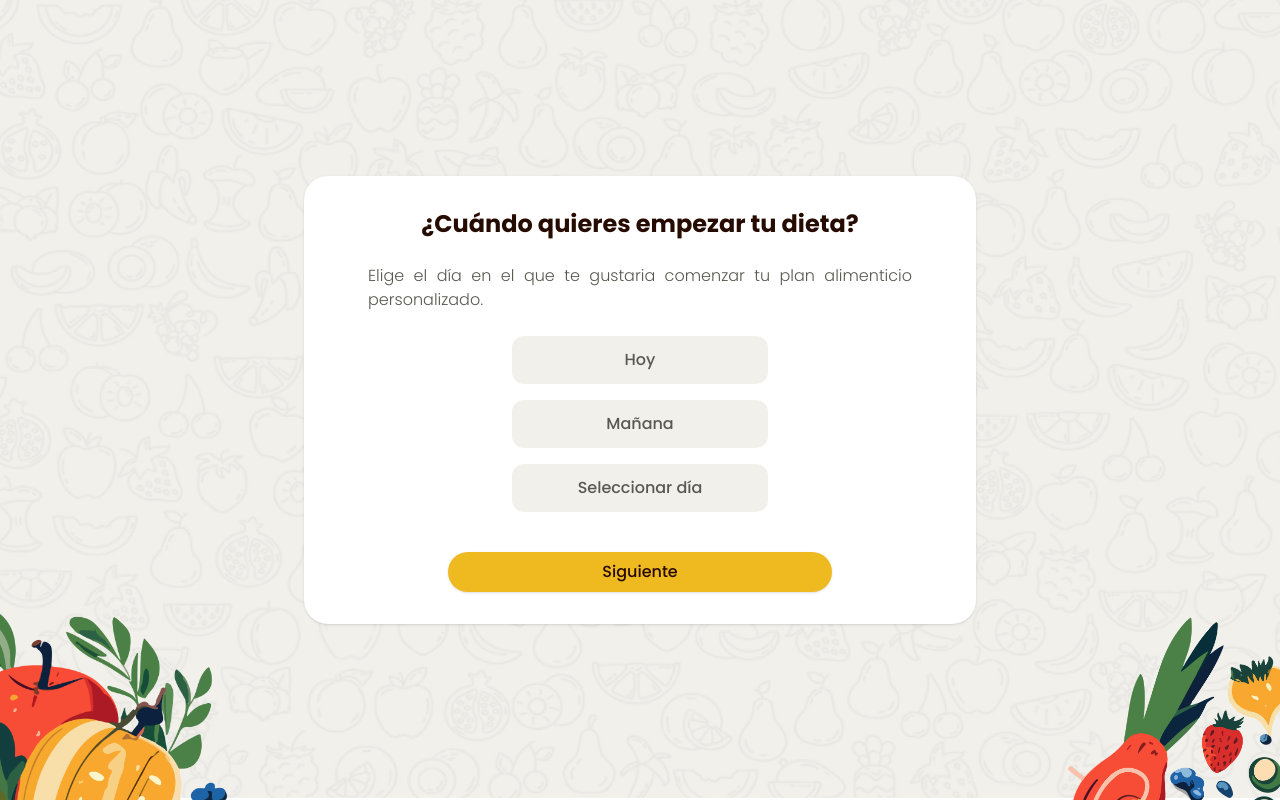
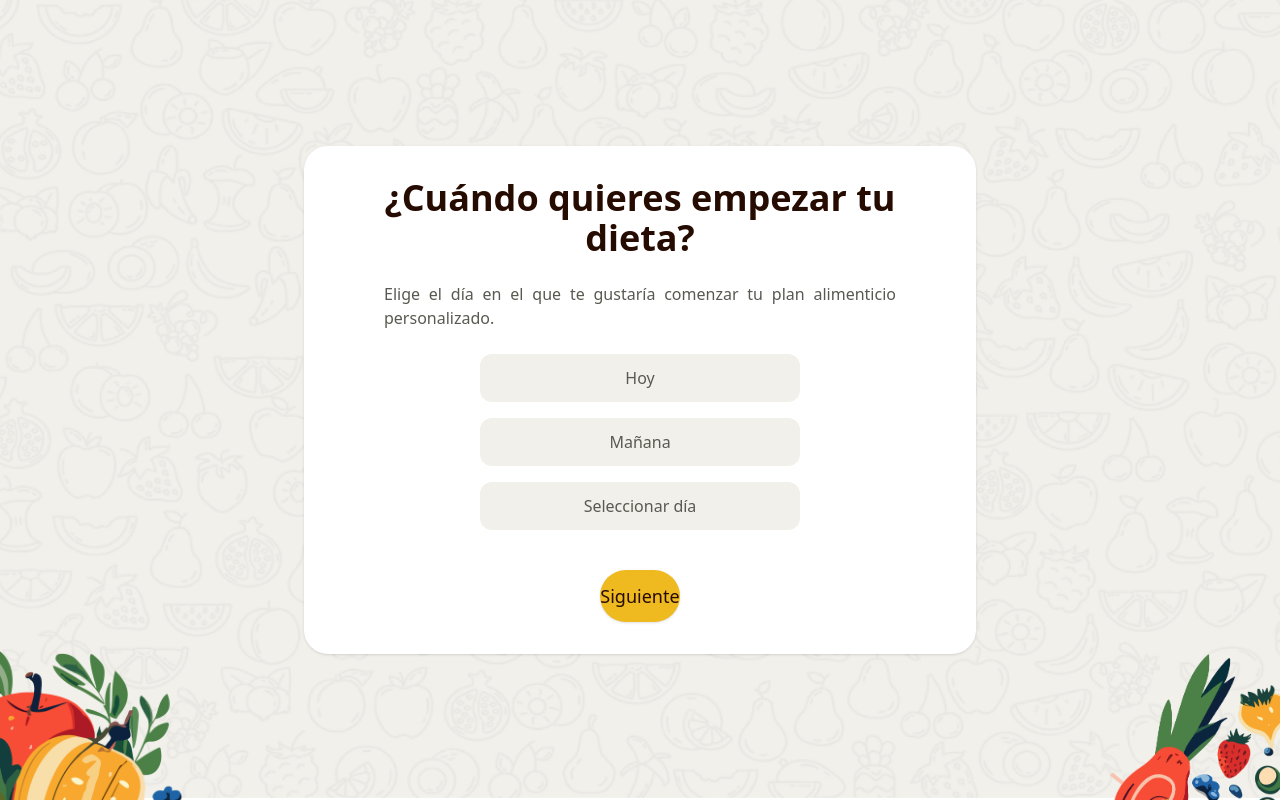
Before and after one commit to Rafiky724/NutrIA, a React (Vite) app in the folder frontend/: page /startDiet in a window 1280 px wide. Built offline with nearby package versions, Linux system fonts and the light colour scheme; no server answers; sample sign-in values are in the browser's storage.

Commit message:
Update StartDiet.tsx

```diff
--- a/frontend/src/pages/Onboarding/StartDiet.tsx
+++ b/frontend/src/pages/Onboarding/StartDiet.tsx
@@ -81,25 +81,25 @@ export default function StartDiet() {
   };
 
   return (
-    <div className="min-h-screen bg-[url('/Background/Back.png')] bg-cover bg-center flex items-center justify-center p-6">
-      <div className="bg-white w-2xl rounded-3xl shadow p-8 flex flex-col gap-6 text-center">
-        <h1 className="text-2xl ft-bold text-brown">
+    <div className="min-h-screen bg-[url('/Background/Back.png')] bg-cover bg-center flex items-center justify-center px-4 sm:px-6 py-6">
+      <div className="bg-white w-full max-w-2xl rounded-3xl shadow p-8 flex flex-col gap-6 text-center">
+        <h1 className="text-2xl sm:text-3xl md:text-4xl font-bold text-brown">
           ¿Cuándo quieres empezar tu dieta?
         </h1>
 
-        <p className="text-gray ft-light px-8 text-justify">
-          Elige el día en el que te gustaria comenzar tu plan alimenticio
+        <p className="text-gray font-light px-8 sm:px-12 text-justify">
+          Elige el día en el que te gustaría comenzar tu plan alimenticio
           personalizado.
         </p>
 
-        <div className="flex flex-col gap-4 w-3xs mx-auto">
+        <div className="flex flex-col gap-4 w-full max-w-xs mx-auto">
           <button
             onClick={() => {
               setOption("hoy");
               if (mealsAvailable.length > 0) setShowModal(true);
               setSelectedDate(null);
             }}
-            className={`py-3 rounded-xl ft-medium transition cursor-pointer ${
+            className={`py-3 rounded-xl font-medium transition cursor-pointer w-full ${
               option === "hoy"
                 ? "bg-yellow text-brown shadow"
                 : "bg-input text-gray"
@@ -114,7 +114,7 @@ export default function StartDiet() {
               setShowModal(false);
               setSelectedDate(null);
             }}
-            className={`py-3 rounded-xl ft-medium transition cursor-pointer ${
+            className={`py-3 rounded-xl font-medium transition cursor-pointer w-full ${
               option === "mañana"
                 ? "bg-yellow text-brown shadow"
                 : "bg-input text-gray"
@@ -130,7 +130,7 @@ export default function StartDiet() {
               setShowModalDate(true);
               setSelectedFood(null);
             }}
-            className={`py-3 rounded-xl ft-medium transition cursor-pointer ${
+            className={`py-3 rounded-xl font-medium transition cursor-pointer w-full ${
               option === "otro"
                 ? "bg-yellow text-brown shadow"
                 : "bg-input text-gray"
@@ -142,12 +142,13 @@ export default function StartDiet() {
 
         <button
           onClick={handleNext}
-          className="w-sm mx-auto mt-4 py-2 rounded-full ft-medium transition bg-yellow text-brown shadow cursor-pointer"
+          className="w-full sm:w-auto mx-auto mt-4 py-3 rounded-full font-medium transition bg-yellow text-brown shadow cursor-pointer text-lg"
         >
           Siguiente
         </button>
       </div>
 
+      {/* Modales */}
       <ModalFood
         show={showModal && !!dayPlan}
         mealsAvailable={mealsAvailable}
@@ -166,10 +167,11 @@ export default function StartDiet() {
         />
       )}
 
-      <div className="absolute left-0 bottom-0 z-10 w-35 sm:w-60 2xl:w-100">
+      {/* Decoraciones */}
+      <div className="absolute left-0 bottom-0 z-10 w-24 sm:w-36 md:w-48">
         <FruitLeft />
       </div>
-      <div className="absolute right-0 bottom-0 z-10 w-35 sm:w-60 2xl:w-100">
+      <div className="absolute right-0 bottom-0 z-10 w-24 sm:w-36 md:w-48">
         <FruitRight />
       </div>
     </div>
```
